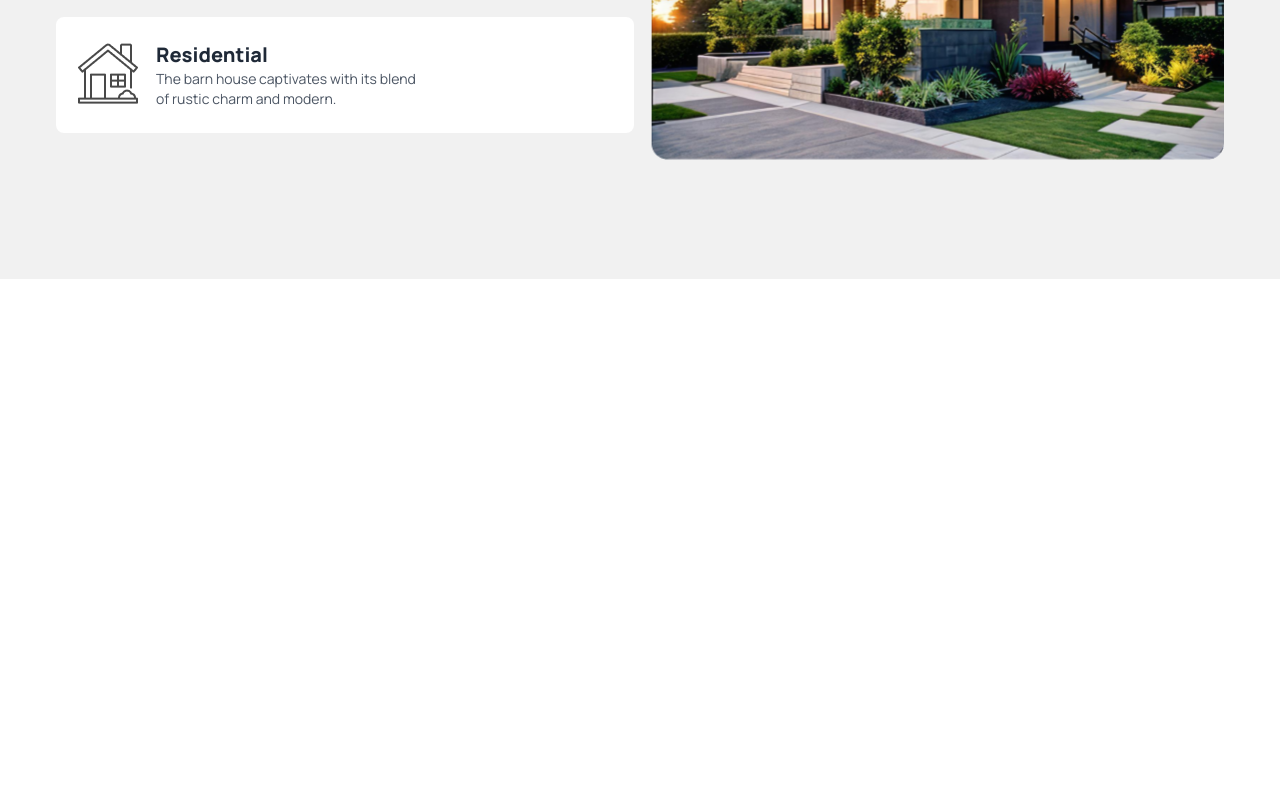
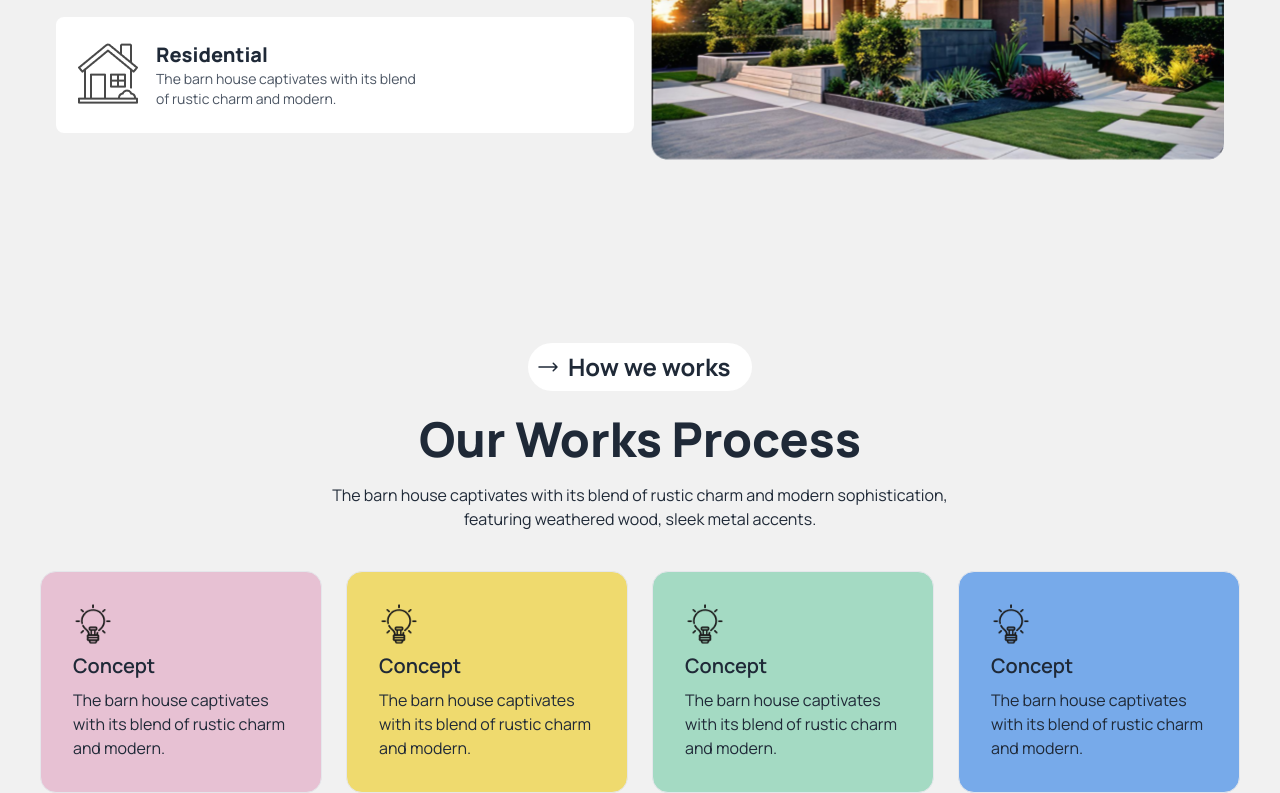
Before and after one commit to MAMUN0188/assignment-three, a plain HTML site: page index.html in a window 1280 px wide. Shown: the part 1505-2298 px from the top of the page. Before the commit the page ends 1784 px from the top, so only its background shows below. Drawn offline with nearby package versions, Linux system fonts and the light colour scheme.

Commit message:
our work proccess section is added

```diff
--- a/index.html
+++ b/index.html
@@ -129,8 +129,9 @@
                   <div class="">
                     <div class="flex bg-white p-2 rounded-3xl  w-40 items-center justify-between">
                         <svg xmlns="http://www.w3.org/2000/svg" viewBox="0 0 24 24" fill="currentColor" class="size-6">
-                            <path fill-rule="evenodd" d="M12.97 3.97a.75.75 0 0 1 1.06 0l7.5 7.5a.75.75 0 0 1 0 1.06l-7.5 7.5a.75.75 0 1 1-1.06-1.06l6.22-6.22H3a.75.75 0 0 1 0-1.5h16.19l-6.22-6.22a.75.75 0 0 1 0-1.06Z" clip-rule="evenodd" />
-                          </svg>
+                            <path fill-rule="evenodd" d="M16.72 7.72a.75.75 0 0 1 1.06 0l3.75 3.75a.75.75 0 0 1 0 1.06l-3.75 3.75a.75.75 0 1 1-1.06-1.06l2.47-2.47H3a.75.75 0 0 1 0-1.5h16.19l-2.47-2.47a.75.75 0 0 1 0-1.06Z" clip-rule="evenodd" />
+                        </svg>
+
                         <h4 class="font-bold text-2xl mr-1 ">About Us</h4>
                     </div>
                     <h1 class="text-5xl font-black mt-4">We design thoughtful, liveable spaces</h1>
@@ -163,15 +164,61 @@
         </section>
 
         <!-- OUR WORK PROCCESS -->
-        <section class="container mx-auto">
-            <div>
-
+        <section class="container mx-auto bg-[#f1f1f1] pt-16 lg:px-10">
+            <div class="text-center pb-10">
+                <div class="flex bg-white p-2 rounded-3xl w-56 mx-auto items-center gap-2">
+                    <svg xmlns="http://www.w3.org/2000/svg" viewBox="0 0 24 24" fill="currentColor" class="size-6">
+                        <path fill-rule="evenodd" d="M16.72 7.72a.75.75 0 0 1 1.06 0l3.75 3.75a.75.75 0 0 1 0 1.06l-3.75 3.75a.75.75 0 1 1-1.06-1.06l2.47-2.47H3a.75.75 0 0 1 0-1.5h16.19l-2.47-2.47a.75.75 0 0 1 0-1.06Z" clip-rule="evenodd" />
+                      </svg>
+                    <h4 class="font-bold text-2xl ">How we works</h4>
+                </div>
+                <h1 class="text-5xl font-black mt-6 mb-5">Our Works Process</h1>
+                <p>The barn house captivates with its blend of rustic charm and modern sophistication, <br> featuring weathered wood, sleek metal accents.</p>
             </div>
-            <div></div>
+            <div class="grid lg:grid-cols-4 gap-6">
+                <div class="card border bg-[#E7C1D3]">
+                    <div class="card-body">
+                    <img class="w-10 h-10 card-image" src="assets/concept.png" alt="">
+                      <h2 class="card-title">
+                        Concept
+                      </h2>
+                      <p>The barn house captivates <br> with its blend of rustic charm <br> and modern.</p>
+                    </div>
+                </div>
+                <div class="card border bg-[#EFDA6E]">
+                    <div class="card-body">
+                    <img class="w-10 h-10 card-image" src="assets/concept.png" alt="">
+                      <h2 class="card-title">
+                        Concept
+                      </h2>
+                      <p>The barn house captivates <br> with its blend of rustic charm <br> and modern.</p>
+                    </div>
+                </div>
+                <div class="card border bg-[#A4DAC3]">
+                    <div class="card-body">
+                    <img class="w-10 h-10 card-image" src="assets/concept.png" alt="">
+                      <h2 class="card-title">
+                        Concept
+                      </h2>
+                      <p>The barn house captivates <br> with its blend of rustic charm <br> and modern.</p>
+                    </div>
+                </div>
+                <div class="card border bg-[#77AAEA]">
+                    <div class="card-body">
+                    <img class="w-10 h-10 card-image" src="assets/concept.png" alt="">
+                      <h2 class="card-title">
+                        Concept
+                      </h2>
+                      <p>The barn house captivates <br> with its blend of rustic charm <br> and modern.</p>
+                    </div>
+                </div>
+            </div>
         </section>
 
         <!-- OUR LETEST PORTFOLIO -->
-        <section class="container mx-auto"></section>
+        <section class="container mx-auto">
+
+        </section>
 
         <!-- LETS DISCUSS NEXT PROJECTS -->
         <section class="container mx-auto"></section>
```
